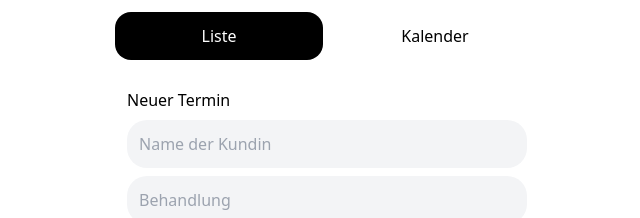
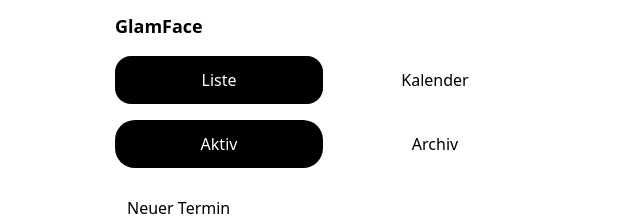
Before and after one commit to Loredana-diciaula/glamface-calendar, a Next.js app in the folder GlamFace-Calendar-Starter/: page / in a window 1280 px wide. Shown: the top 218 px of the page, without its empty margins (313-953 px from the left). Built offline with nearby package versions, Linux system fonts and the light colour scheme; no server answers; the database is empty.

Commit message:
Update page.tsx

```diff
--- a/GlamFace-Calendar-Starter/app/(dashboard)/page.tsx
+++ b/GlamFace-Calendar-Starter/app/(dashboard)/page.tsx
@@ -5,6 +5,7 @@ import ListView from '@/components/ListView'
 import CalendarView from '@/components/CalendarView'
 import AppointmentForm from '@/components/AppointmentForm'
 import TopBar from '@/components/TopBar'
+import Header from '@/components/Header'
 
 export type Appt = {
   id: string
@@ -20,16 +21,21 @@ export type Appt = {
 
 export default function Dashboard(){
   const [view, setView] = useState<'list'|'calendar'>('list')
+  const [mode, setMode] = useState<'active'|'archive'>('active') // NEU
   const [items, setItems] = useState<Appt[]>([])
   const [loading, setLoading] = useState(true)
 
   const load = async ()=>{
     setLoading(true)
-    const { data, error } = await supabase.from('appointments').select('*').order('date',{ascending:true}).order('start_time',{ascending:true})
-    if(error){ console.error(error) }
+    const { data } = await supabase
+      .from('appointments')
+      .select('*')
+      .order('date',{ascending:true})
+      .order('start_time',{ascending:true})
     setItems((data||[]) as any)
     setLoading(false)
   }
+
   useEffect(()=>{
     load()
     const ch = supabase.channel('realtime:appointments')
@@ -39,12 +45,26 @@ export default function Dashboard(){
 
   return (
     <main className="space-y-4">
+      <Header/>
       <TopBar onViewChange={setView} current={view}/>
+      {/* Umschalter Aktiv/Archiv */}
+      <div className="flex gap-2">
+        <button onClick={()=>setMode('active')}
+          className={`flex-1 p-3 rounded-2xl ${mode==='active'?'bg-black text-white':'bg-white text-black'}`}>
+          Aktiv
+        </button>
+        <button onClick={()=>setMode('archive')}
+          className={`flex-1 p-3 rounded-2xl ${mode==='archive'?'bg-black text-white':'bg-white text-black'}`}>
+          Archiv
+        </button>
+      </div>
+
       <AppointmentForm onSaved={load}/>
+
       {view==='list' ? (
-        <ListView items={items} onChanged={load} loading={loading} />
+        <ListView items={items} onChanged={load} loading={loading} mode={mode}/>
       ) : (
-        <CalendarView items={items} onChanged={load} loading={loading} />
+        <CalendarView items={items} onChanged={load} loading={loading} mode={mode}/>
       )}
     </main>
   )
```
